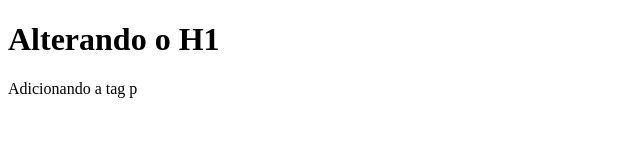
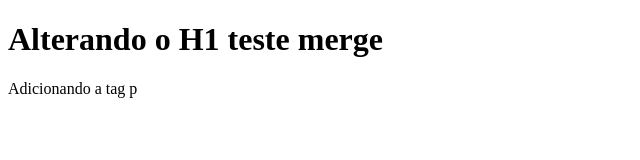
Before and after one commit to jhonnytelles/teste, a plain HTML site: page index.html in a window 1280 px wide. Shown: the whole page, without its empty margins (0-640 px from the left). Drawn offline with Linux system fonts and the light colour scheme.

Commit message:
Teste do comando git merge

```diff
--- a/index.html
+++ b/index.html
@@ -4,7 +4,7 @@
 	<title>Website de Teste</title>
 </head>
 <body>
-	<h1>Alterando o H1</h1>
+	<h1>Alterando o H1 teste merge</h1>
 	<p>Adicionando a tag p</p>
 
 </body>
```
